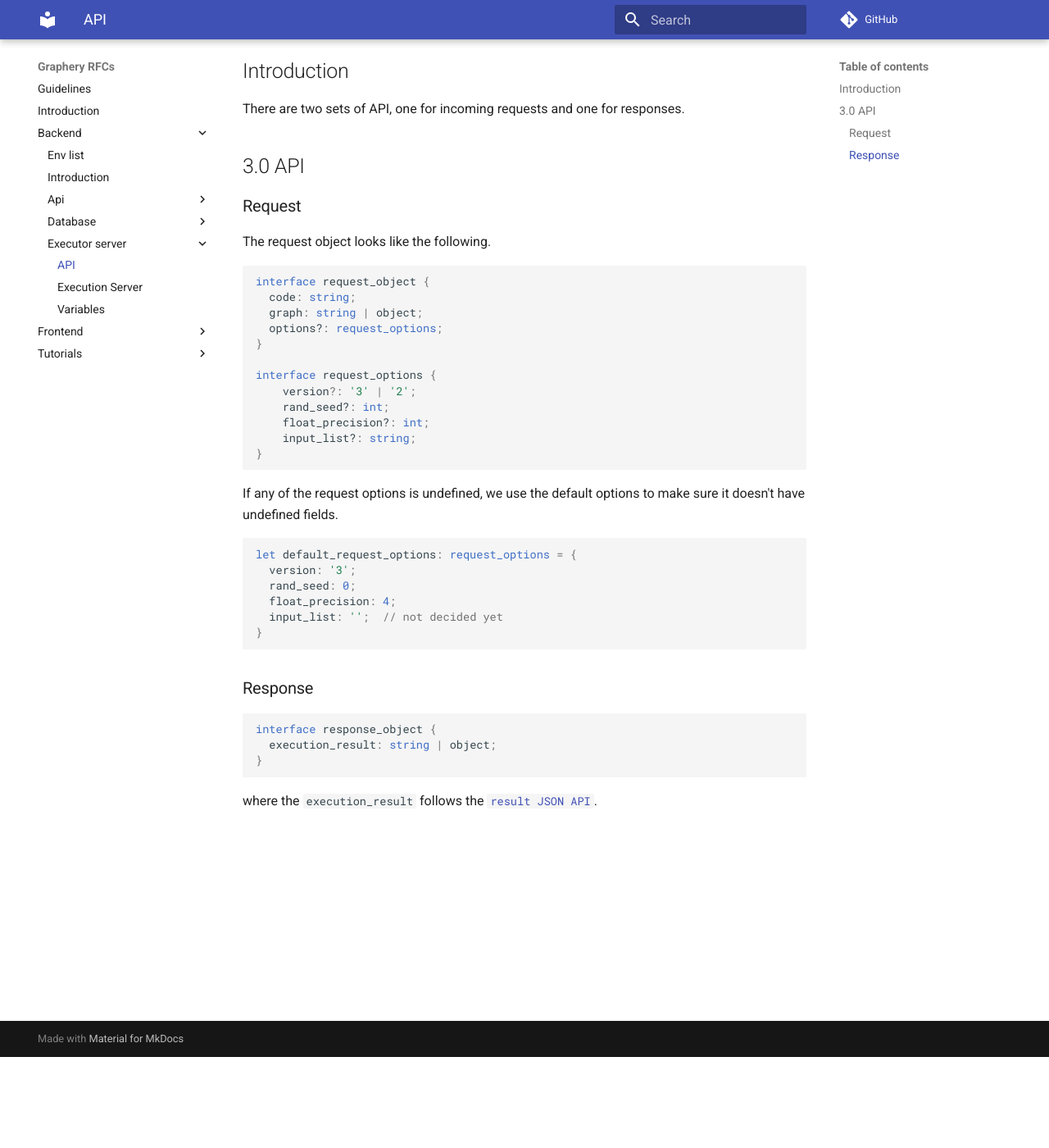
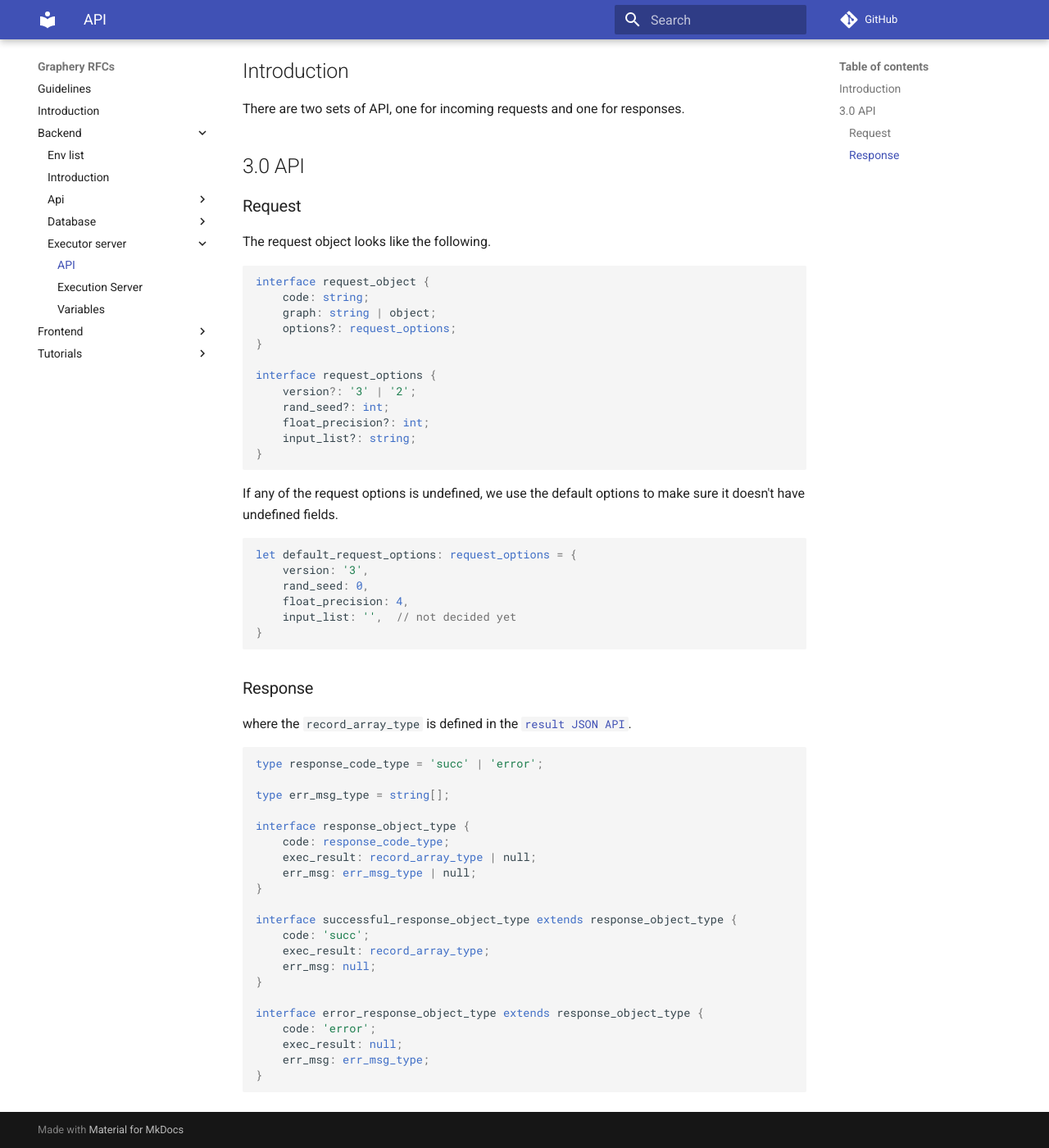
Before and after one commit to Reed-CompBio/GrapheryRFCs, an MkDocs documentation site: the page built from RFCs/backend/executor_server/API.md, in a window 1280 px wide and 1400 px high, scrolled down 111 px. Shown: the whole window at 82% size. Built offline with MkDocs 1.6.1 and Material for MkDocs 9.7.7, drawn with Linux system fonts in a browser that asks for light colours; comment, search, counter and statistics services are not loaded.

Commit message:
feat: reformatted and completed execution server api

````diff
--- a/RFCs/backend/executor_server/API.md
+++ b/RFCs/backend/executor_server/API.md
@@ -3,7 +3,6 @@
 ## Introduction
 
 There are two sets of API, one for incoming requests and one for responses.
-
 
 ## 3.0 API
 
@@ -13,9 +12,9 @@ The request object looks like the following.
 
 ```typescript
 interface request_object {
-  code: string;
-  graph: string | object;
-  options?: request_options;
+    code: string;
+    graph: string | object;
+    options?: request_options;
 }
 
 interface request_options {
@@ -31,19 +30,38 @@ If any of the request options is undefined, we use the default options to make s
 
 ```typescript
 let default_request_options: request_options = {
-  version: '3';
-  rand_seed: 0;
-  float_precision: 4;
-  input_list: '';  // not decided yet
+    version: '3',
+    rand_seed: 0,
+    float_precision: 4,
+    input_list: '',  // not decided yet
 }
 ```
 
 ### Response
 
+where the `record_array_type` is defined in
+the [`result JSON API `](/RFCs/backend/database/tutorial_related_tables/execution_result/result_json_api.md).
+
 ```typescript
-interface response_object {
-  execution_result: string | object;
+type response_code_type = 'succ' | 'error';
+
+type err_msg_type = string[];
+
+interface response_object_type {
+    code: response_code_type;
+    exec_result: record_array_type | null;
+    err_msg: err_msg_type | null;
+}
+
+interface successful_response_object_type extends response_object_type {
+    code: 'succ';
+    exec_result: record_array_type;
+    err_msg: null;
+}
+
+interface error_response_object_type extends response_object_type {
+    code: 'error';
+    exec_result: null;
+    err_msg: err_msg_type;
 }
 ```
-
-where the `execution_result` follows the [`result JSON API `](/RFCs/backend/database/tutorial_related_tables/execution_result/result_json_api.md).
````
